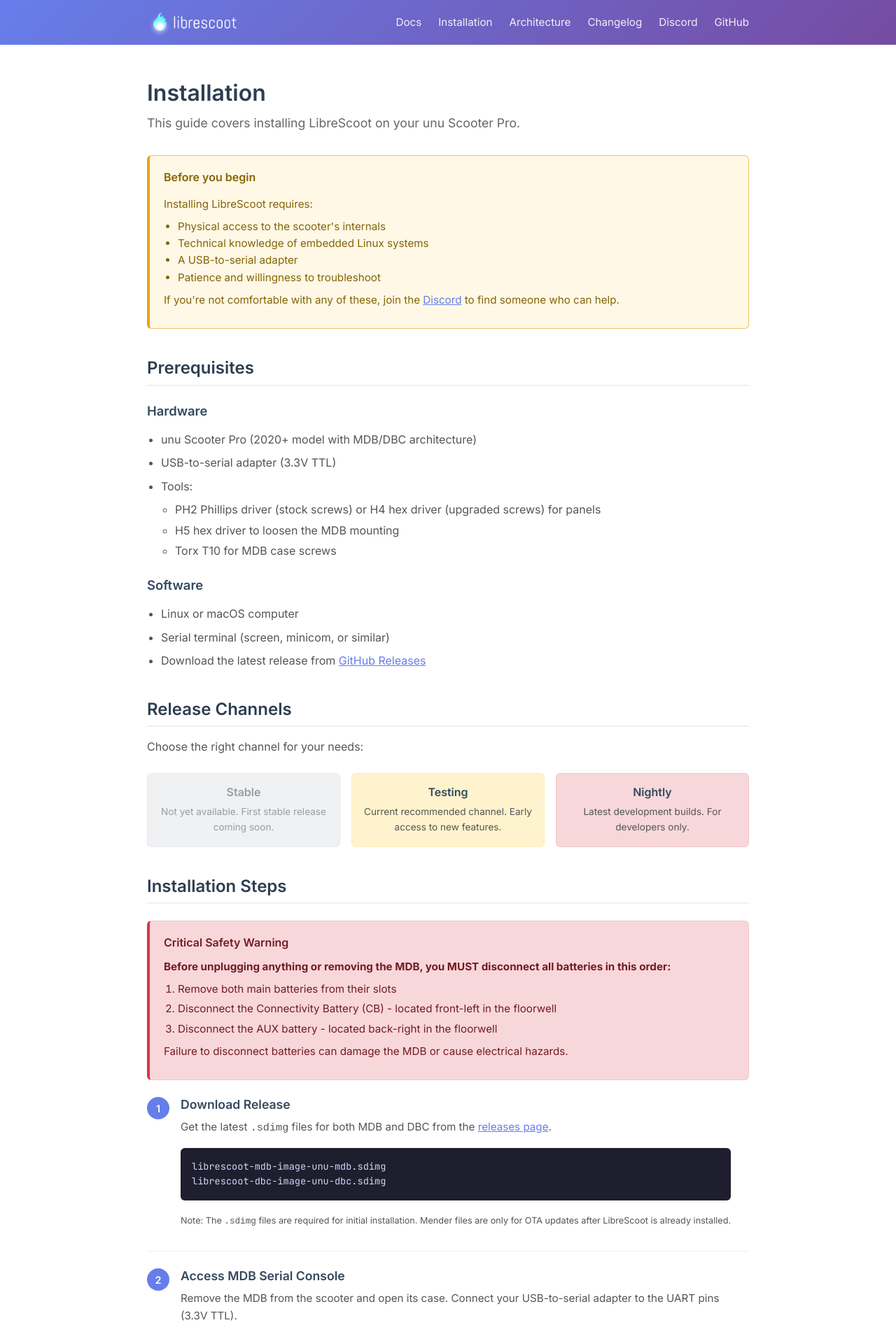
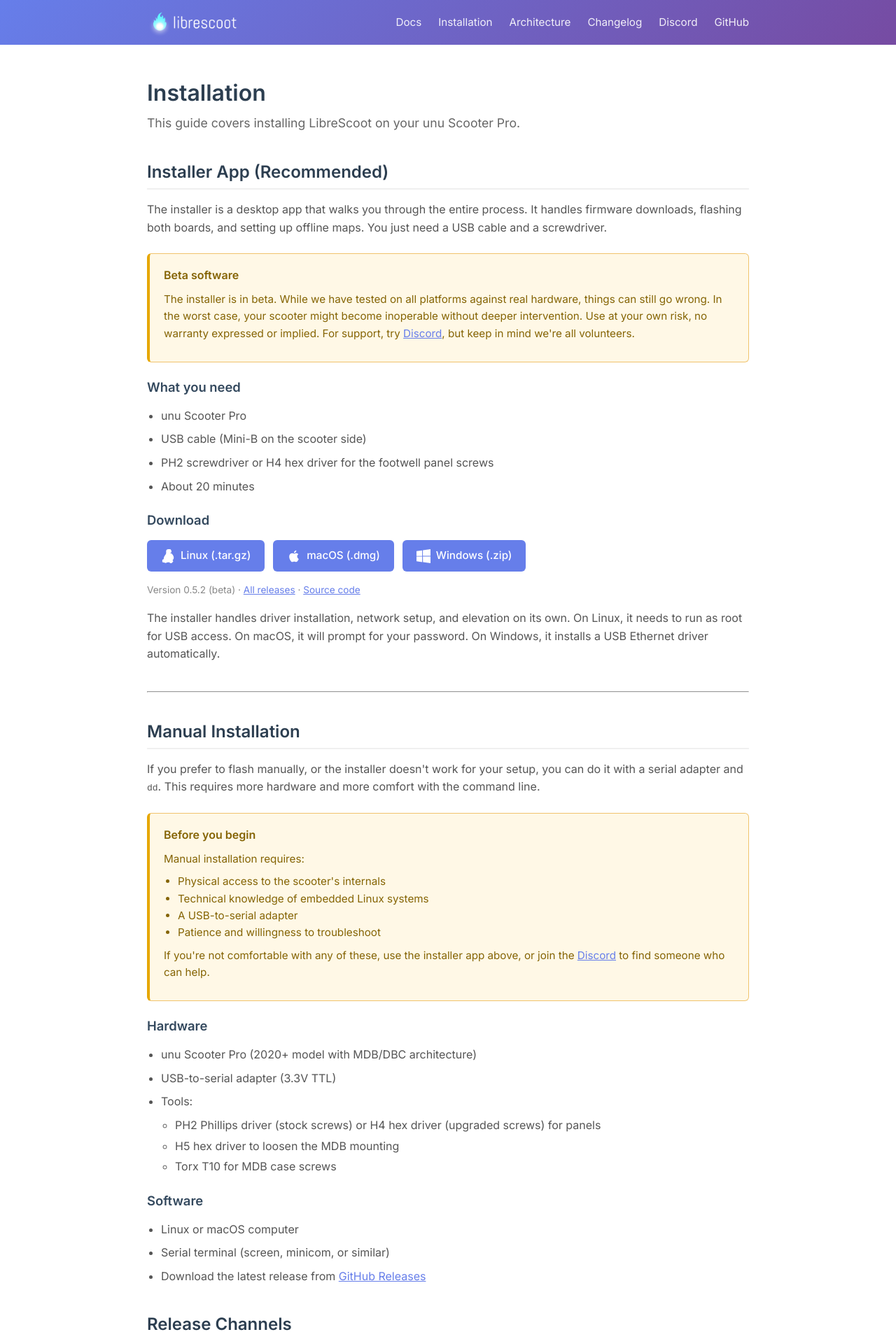
Before and after one commit to librescoot/librescoot.github.io, a Jekyll site: the page built from docs/install.html, in a window 1280 px wide. Shown: the top 1904 px of the page at 70% size. Built offline with Jekyll 4.4.1, drawn with Linux system fonts in a browser that asks for light colours.

Commit message:
feat: add installer app to install page and homepage
- Restructure install page with installer app as recommended method
- Add platform download buttons (Linux, macOS, Windows) linking to GitHub releases
- Move manual serial-adapter installation below as fallback
- Update homepage quick link and FAQ to reference installer
- Add installer button CSS with responsive layout

```diff
--- a/docs/install.html
+++ b/docs/install.html
@@ -6,20 +6,60 @@
 <h1>Installation</h1>
 <p class="lead">This guide covers installing LibreScoot on your unu Scooter Pro.</p>
 
+<section class="docs-section">
+    <h2>Installer App (Recommended)</h2>
+    <p>The installer is a desktop app that walks you through the entire process. It handles firmware downloads, flashing both boards, and setting up offline maps. You just need a USB cable and a screwdriver.</p>
+
+    <div class="warning-box">
+        <h3>Beta software</h3>
+        <p>The installer is in beta. While we have tested on all platforms against real hardware, things can still go wrong. In the worst case, your scooter might become inoperable without deeper intervention. Use at your own risk, no warranty expressed or implied. For support, try <a href="https://discord.gg/VrumFruSzJ">Discord</a>, but keep in mind we're all volunteers.</p>
+    </div>
+
+    <h3>What you need</h3>
+    <ul class="docs-list">
+        <li>unu Scooter Pro</li>
+        <li>USB cable (Mini-B on the scooter side)</li>
+        <li>PH2 screwdriver or H4 hex driver for the footwell panel screws</li>
+        <li>About 20 minutes</li>
+    </ul>
+
+    <h3>Download</h3>
+    <div class="installer-buttons">
+        <a href="https://github.com/librescoot/installer/releases/download/v0.5.2/librescoot-installer-linux-x64-v0.5.2.tar.gz" class="installer-btn">
+            <svg xmlns="http://www.w3.org/2000/svg" width="20" height="20" viewBox="0 0 24 24" fill="currentColor"><path d="M12.504 0c-.155 0-.315.008-.48.021-4.226.333-3.105 4.807-3.17 6.298-.076 1.092-.3 1.953-1.05 3.02-.885 1.051-2.127 2.75-2.716 4.521-.278.832-.41 1.684-.287 2.489a.424.424 0 0 0-.11.135c-.26.268-.45.6-.663.839-.199.199-.485.267-.797.4-.313.136-.658.269-.864.68-.09.189-.136.394-.132.602 0 .199.027.4.055.536.058.399.116.728.04.97-.249.68-.28 1.145-.106 1.484.174.334.535.47.94.601.81.2 1.91.135 2.774.6.926.466 1.866.67 2.616.47.526-.116.97-.464 1.208-.946.587-.003 1.23-.269 2.26-.334.699-.058 1.574.267 2.577.2.025.134.063.198.114.333l.003.003c.391.778 1.113 1.368 1.884 1.564.585.151 1.22.107 1.722-.428.151-.162.264-.357.373-.524.224-.352.403-.658.593-.87.17-.197.37-.269.61-.41.232-.134.499-.267.727-.598.13-.189.22-.42.22-.67 0-.16-.04-.312-.084-.451-.087-.27-.216-.427-.332-.671-.039-.082-.1-.12-.16-.163a7.726 7.726 0 0 1-.105-.132c-.098-.133-.184-.18-.164-.401.006-.108.03-.205.076-.348.164-.485.426-.785.64-1.056.214-.271.414-.412.59-.701.286-.465.437-1.064.507-1.793.064-.585.057-1.263-.07-1.942-.314-1.691-1.07-3.208-2.11-4.354-.673-.726-1.447-1.404-2.27-1.665-.42-.131-.875-.148-1.292.005a1.23 1.23 0 0 0-.15-.029c-.193-.028-.392-.028-.592.005A3.72 3.72 0 0 0 12.504 0z"/></svg>
+            Linux (.tar.gz)
+        </a>
+        <a href="https://github.com/librescoot/installer/releases/download/v0.5.2/librescoot-installer-macos-universal-v0.5.2.dmg" class="installer-btn">
+            <svg xmlns="http://www.w3.org/2000/svg" width="20" height="20" viewBox="0 0 24 24" fill="currentColor"><path d="M18.71 19.5c-.83 1.24-1.71 2.45-3.05 2.47-1.34.03-1.77-.79-3.29-.79-1.53 0-2 .77-3.27.82-1.31.05-2.3-1.32-3.14-2.53C4.25 17 2.94 12.45 4.7 9.39c.87-1.52 2.43-2.48 4.12-2.51 1.28-.02 2.5.87 3.29.87.78 0 2.26-1.07 3.8-.91.65.03 2.47.26 3.64 1.98-.09.06-2.17 1.28-2.15 3.81.03 3.02 2.65 4.03 2.68 4.04-.03.07-.42 1.44-1.38 2.83M13 3.5c.73-.83 1.94-1.46 2.94-1.5.13 1.17-.34 2.35-1.04 3.19-.69.85-1.83 1.51-2.95 1.42-.15-1.15.41-2.35 1.05-3.11z"/></svg>
+            macOS (.dmg)
+        </a>
+        <a href="https://github.com/librescoot/installer/releases/download/v0.5.2/librescoot-installer-windows-x64-v0.5.2.zip" class="installer-btn">
+            <svg xmlns="http://www.w3.org/2000/svg" width="20" height="20" viewBox="0 0 24 24" fill="currentColor"><path d="M0 3.449L9.75 2.1v9.451H0m10.949-9.602L24 0v11.4H10.949M0 12.6h9.75v9.451L0 20.699M10.949 12.6H24V24l-12.9-1.801"/></svg>
+            Windows (.zip)
+        </a>
+    </div>
+    <p class="installer-version">Version 0.5.2 (beta) · <a href="https://github.com/librescoot/installer/releases">All releases</a> · <a href="https://github.com/librescoot/installer">Source code</a></p>
+
+    <p>The installer handles driver installation, network setup, and elevation on its own. On Linux, it needs to run as root for USB access. On macOS, it will prompt for your password. On Windows, it installs a USB Ethernet driver automatically.</p>
+</section>
+
+<hr>
+
+<section class="docs-section">
+    <h2>Manual Installation</h2>
+    <p>If you prefer to flash manually, or the installer doesn't work for your setup, you can do it with a serial adapter and <code>dd</code>. This requires more hardware and more comfort with the command line.</p>
+
     <div class="warning-box">
         <h3>Before you begin</h3>
-    <p>Installing LibreScoot requires:</p>
+        <p>Manual installation requires:</p>
         <ul>
             <li>Physical access to the scooter's internals</li>
             <li>Technical knowledge of embedded Linux systems</li>
             <li>A USB-to-serial adapter</li>
             <li>Patience and willingness to troubleshoot</li>
         </ul>
-    <p>If you're not comfortable with any of these, join the <a href="https://discord.gg/VrumFruSzJ">Discord</a> to find someone who can help.</p>
+        <p>If you're not comfortable with any of these, use the installer app above, or join the <a href="https://discord.gg/VrumFruSzJ">Discord</a> to find someone who can help.</p>
     </div>
-
-<section class="docs-section">
-    <h2>Prerequisites</h2>
 
     <h3>Hardware</h3>
     <ul class="docs-list">
--- a/index.html
+++ b/index.html
@@ -90,8 +90,8 @@
                 <div class="quick-links">
                     <a href="/docs/install.html" class="quick-link">
                         <span class="quick-link-icon"><i data-lucide="download"></i></span>
-                        <span class="quick-link-title">Installation Guide</span>
-                        <span class="quick-link-desc">Get LibreScoot on your scooter</span>
+                        <span class="quick-link-title">Installer &amp; Guide</span>
+                        <span class="quick-link-desc">Download the installer app or install manually</span>
                     </a>
                     <a href="/changelog.html" class="quick-link">
                         <span class="quick-link-icon"><i data-lucide="file-text"></i></span>
@@ -122,7 +122,7 @@
                     </details>
                     <details class="faq-item">
                         <summary>Is this safe?</summary>
-                        <p><strong>Installation:</strong> Yes. Follow the installation guide or use the installer tool, and you won't brick anything. The process is reversible.</p>
+                        <p><strong>Installation:</strong> Yes. The <a href="/docs/install.html">installer app</a> walks you through each step. The process is reversible.</p>
                         <p><strong>Daily use:</strong> LibreScoot implements the same hardware safety features as the stock firmware: BMS cell voltage limits, temperature cutoffs, overcurrent protection, motor fault detection, stuck throttle detection, and engine brake in all non-driving states. We also added protections the stock firmware didn't have, like the motion alarm.</p>
                     </details>
                     <details class="faq-item">
--- a/style.css
+++ b/style.css
@@ -1457,6 +1457,43 @@
 }
 
 /* Responsive docs */
+/* Installer download buttons */
+.installer-buttons {
+    display: flex;
+    gap: 0.75rem;
+    flex-wrap: wrap;
+    margin: 1rem 0;
+}
+
+.installer-btn {
+    display: inline-flex;
+    align-items: center;
+    gap: 0.5rem;
+    padding: 0.65rem 1.25rem;
+    background: #667eea;
+    color: white;
+    text-decoration: none;
+    border-radius: 6px;
+    font-weight: 500;
+    font-size: 0.95rem;
+    transition: background 0.15s;
+}
+
+.installer-btn:hover {
+    background: #5a67d8;
+    color: white;
+}
+
+.installer-btn svg {
+    flex-shrink: 0;
+}
+
+.installer-version {
+    font-size: 0.85rem;
+    color: #888;
+    margin-top: 0.25rem;
+}
+
 @media (max-width: 768px) {
     .docs-grid {
         grid-template-columns: 1fr;
@@ -1484,6 +1521,14 @@
         gap: 0.75rem;
     }
 
+    .installer-buttons {
+        flex-direction: column;
+    }
+
+    .installer-btn {
+        justify-content: center;
+    }
+
     .release-header {
         flex-direction: column;
         gap: 0.5rem;
```
Lines whose indentation alone changed are shown as unchanged.
